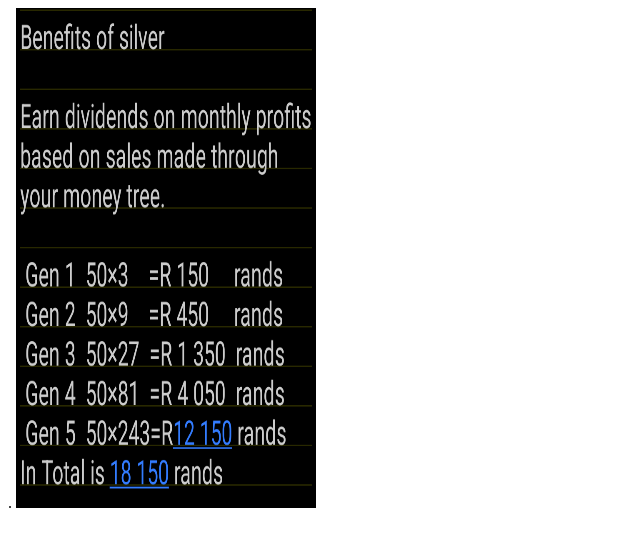
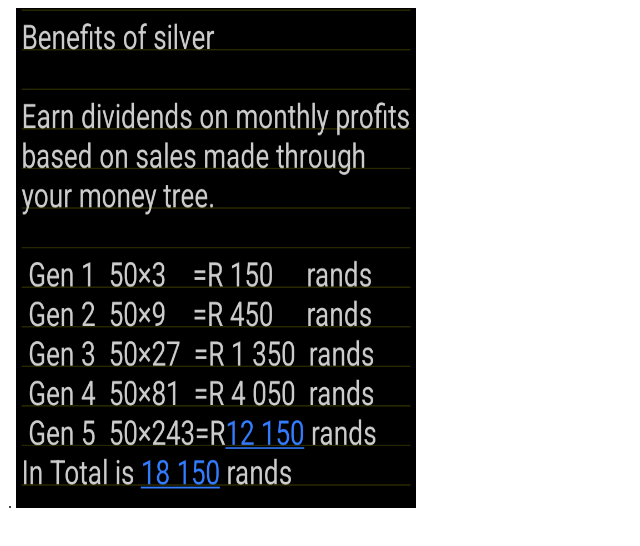
Before and after one commit to THUBALESHA/Benefits-bronze-, a plain HTML site: page index.html in a window 1280 px wide. Shown: the whole page, without its empty margins (0-640 px from the left). Drawn offline with Linux system fonts and the light colour scheme.

Commit message:
Update index.html

```diff
--- a/index.html
+++ b/index.html
@@ -5,6 +5,6 @@
  <title>image</title>.
 </head>
 <body>
-<img src="silver b.png" width="300px" height="500px">
+<img src="silver b.png" width="400px" height="500px">
 </body>
 </html>
```
